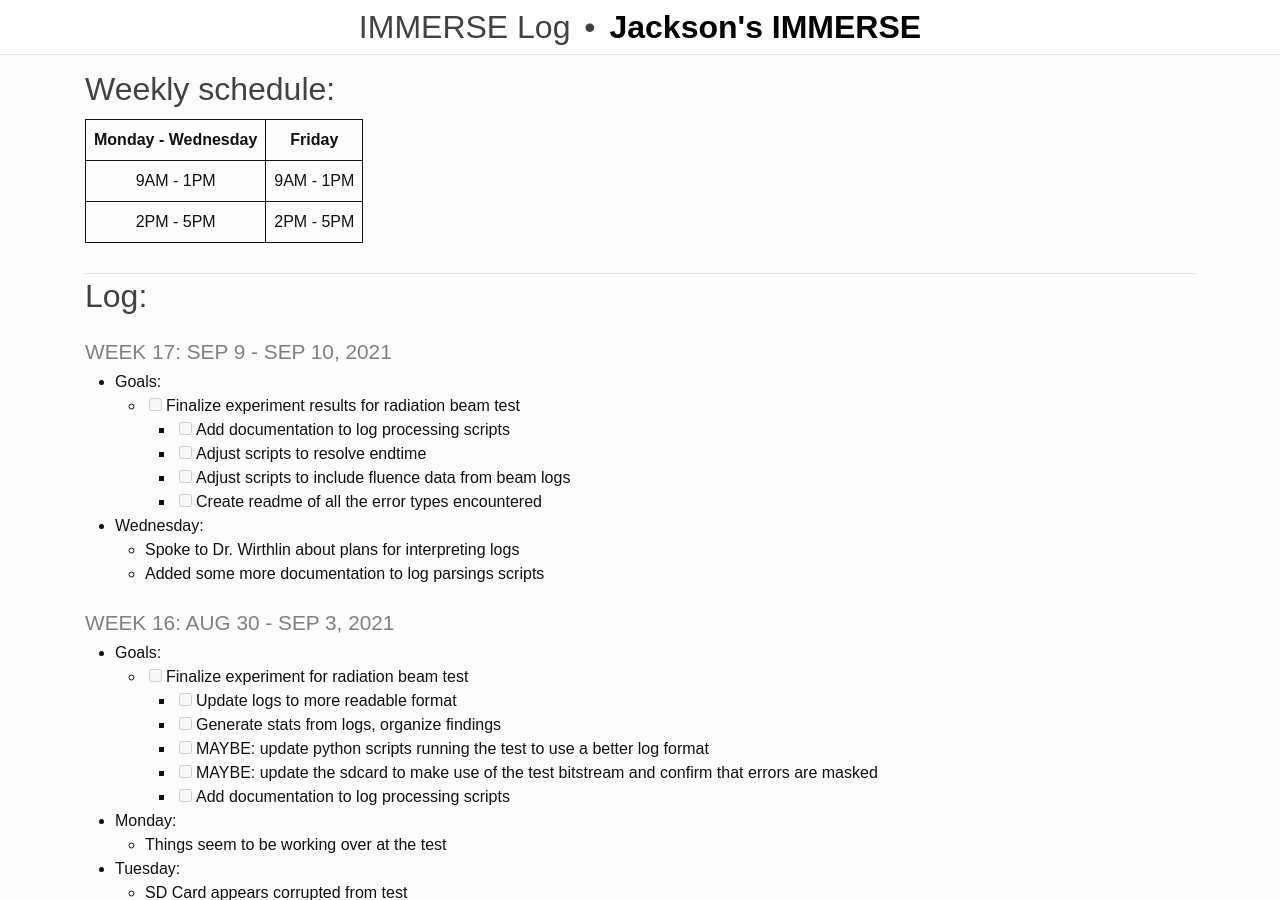
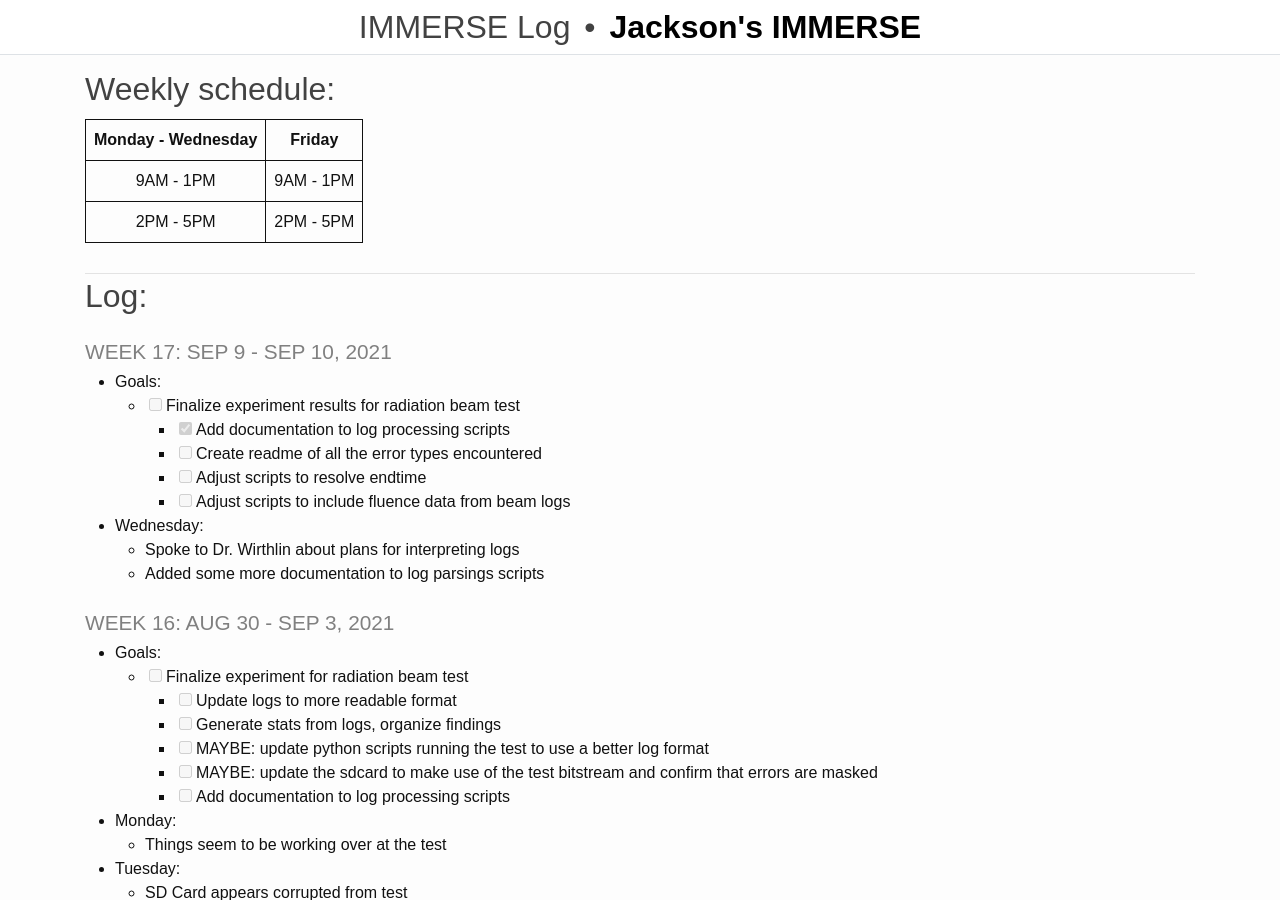
Before and after one commit to rjsmith1999/IMMERSE, a Jekyll site: the page built from _pages/log.md, in a window 1280 px wide and 900 px high. Built offline with Jekyll 4.4.1, drawn with Linux system fonts in a browser that asks for light colours.

Commit message:
Update Log

```diff
--- a/_pages/log.md
+++ b/_pages/log.md
@@ -17,10 +17,10 @@ title: IMMERSE Log
 ### Week 17: Sep 9 - Sep 10, 2021
 * **Goals**:
   - [ ] Finalize experiment results for radiation beam test
-    - [ ] Add documentation to log processing scripts
+    - [x] Add documentation to log processing scripts
+    - [ ] Create readme of all the error types encountered
     - [ ] Adjust scripts to resolve endtime
     - [ ] Adjust scripts to include fluence data from beam logs
-    - [ ] Create readme of all the error types encountered
 
 * **Wednesday**:
   - Spoke to Dr. Wirthlin about plans for interpreting logs
```
